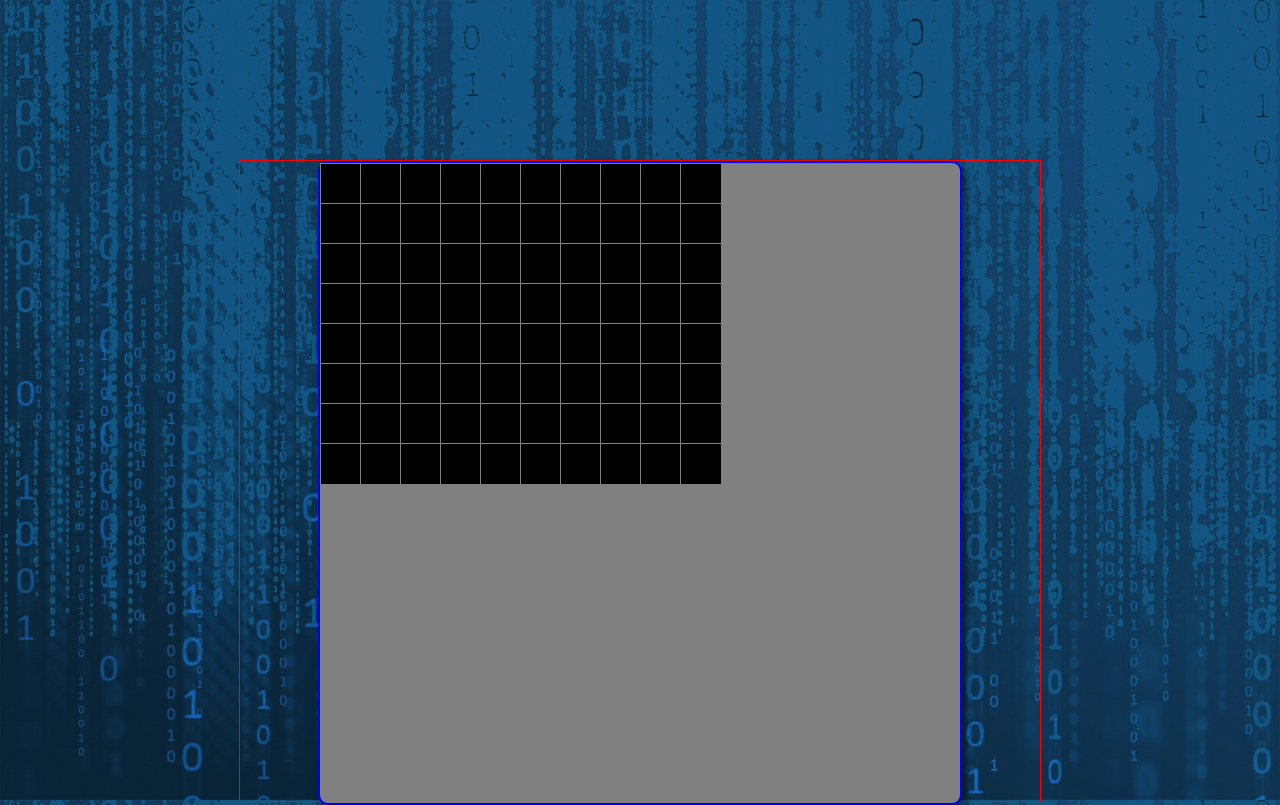
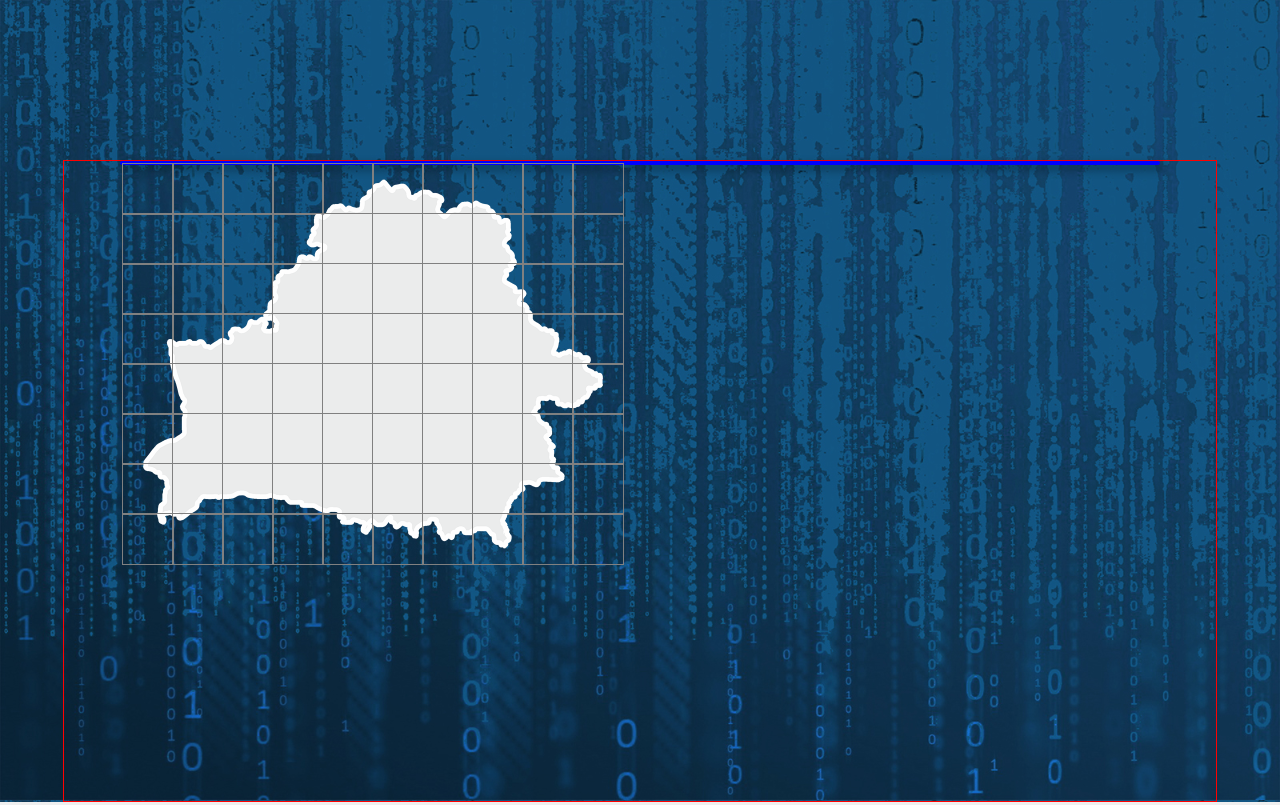
Before and after one commit to ya6/react-game, a React (Create React App) app: page / in a window 1280 px wide. Built offline with nearby package versions, Linux system fonts and the light colour scheme.

Commit message:
feat: add basic back on field

```diff
--- a/src/App.css
+++ b/src/App.css
@@ -2,7 +2,7 @@
   text-align: center;
   position: relative;
 
-  max-width: 50rem;
+  max-width: 90%;
   margin: 10rem auto 0;
   height: 80vh;
   border: 2px solid transparent;
--- a/src/App.js
+++ b/src/App.js
@@ -2,28 +2,33 @@ import "./App.css";
 import { Component } from "react";
 import Field from "./components/field";
 import _random from "./helpers/_random";
-import back_url from './assets/img/dig_bel_2.png';
-
 class App extends Component {
   constructor() {
     super();
     this.state = {
       fieldWidth: 10,
       fieldHeight: 8,
-      size: 40,
+      size: 50,
       spots: 10,
       field: [],
       currentBlock: {},
+      imageRatio: 1,
+      imageWidth: 1000,
+
     };
   }
 
   componentDidMount() {
 
-  console.log(back_url);
+ // console.log(back_url);
 
     //set arr
-    const { fieldWidth, fieldHeight, spots, size } = this.state;
+    const { fieldWidth, fieldHeight, spots, size, imageRatio, imageWidth } = this.state;
+
+    const _imageRatio = imageWidth / (fieldWidth * size);
     const _arr = [];
+
+
     for (var y = 0; y < fieldHeight; y++) {
       _arr[y] = [];
       for (var x = 0; x < fieldWidth; x++) {
@@ -88,7 +93,9 @@ class App extends Component {
       }
     }
 
-    this.setState({ field: _arr });
+
+
+    this.setState({ field: _arr, imageRatio: _imageRatio });
   }
 
   leftClickHandler = (block) => {
@@ -151,6 +158,7 @@ class App extends Component {
       <div className="App">
         <Field
           field={this.state.field}
+          imageRatio = {this.state.imageRatio}
           leftClickHandler={this.leftClickHandler}
           rightClickHandler={this.rightClickHandler}
         />
--- a/src/components/field-block/field-block.component.jsx
+++ b/src/components/field-block/field-block.component.jsx
@@ -1,5 +1,6 @@
 import React, { Component } from "react";
 import "./field-block.style.css";
+import back_url from "../../assets/img/dig_bel_2+.png";
 
 class FieldBlock extends Component {
   // constructor(props) {
@@ -13,41 +14,65 @@ class FieldBlock extends Component {
   context = null;
 
   componentDidMount() {
-    //console.log( ['canvasRef']);
-    this.canvas = this["canvasRef"].current;
-    //console.log(this.canvas);
-    this.context = this.canvas.getContext("2d");
-    //   console.log(this.canvas);
-    // console.log(this.context);
+    //  console.log(this.props.block);
 
-    this.context.rect(0, 0, 300, 150);
-    this.context.fill();
-    //  console.log( this.context);
-    //  const img = this.refs.image
-  }
-  // componentDidUpdate() {
-  //   this.updateCanvas( this.props.block);
-  // }
+    const { block, imageRatio } = this.props;
 
-  updateCanvas() {
-    console.log(this.canvas.getContext("2d"));
-    const context = this.canvas.getContext("2d");
-    context.fillStyle = "#fff5f5";
-    context.rect(10, 10, 50, 50);
-    context.fill();
-    //   this.context.font = 10 + 'px Arial Black';
-    //   this.context.textAlign = "center";
-    //   this.context.textBaseline = 'middle';
-    //   this.context.fillStyle = "#fff5f5";
-    //   this.context.shadowBlur = 10;
-    //   this.context.shadowColor = "black";
-    //  this.context.fillText(block.val, block.width / 2, block.height / 2);
+    console.log(imageRatio);
+
+    const image = new Image();
+    image.src = back_url;
+
+    image.addEventListener("load", () => {
+      this.canvas = this["canvasRef"].current;
+      this.context = this.canvas.getContext("2d");
+      this.canvas.width = '100';
+    this.canvas.height = '100';
+
+      console.log("load");
+
+      // void ctx.drawImage(image, dx, dy);
+      // void ctx.drawImage(image, dx, dy, dWidth, dHeight);
+      //  void ctx.drawImage(image, sx, sy, sWidth, sHeight, dx, dy, dWidth, dHeight);
+
+      this.context.drawImage(
+        image,
+        block.left * imageRatio,
+        block.top * imageRatio,
+        block.size * imageRatio,
+        block.size * imageRatio,
+        0,
+        0,
+        this.canvas.width,
+        this.canvas.width,
+      );
+    });
+
+
+
+    // this.context.rect(0, 0, 300, 150);
+    // this.context.fill();
   }
 
+  updateCanvas = (block) => {
+    console.log(block);
+    //console.log(this.canvas.getContext("2d"));
+    const context = this.canvas.getContext("2d");
+    //  context.fillStyle = "#fff5f5";
+    // context.rect(10, 10, 50, 50);
+    // context.fill();
+    context.font = block.size/2 + "px Arial";
+    context.textAlign = "center";
+    context.textBaseline = "middle";
+    context.fillStyle = "black";
+    //  context.fillText(block.val, block.width / 2, block.height / 2);
+
+    context.fillText(String(block.val), 50, 50);
+  };
+
   render() {
-    const { block, leftClickHandler, rightClickHandler } = this.props;
+    const { block, leftClickHandler, rightClickHandler, imageRatio } = this.props;
 
-    //const blockState = block.status === "opened" ? block.val : null;
 
     if (block.status === "opened") {
       this.updateCanvas(block);
--- a/src/components/field-block/field-block.style.css
+++ b/src/components/field-block/field-block.style.css
@@ -2,6 +2,6 @@
     /* width: 3rem;
     height: 3rem; */
    position: absolute;
-    background: rgb(206, 225, 177);
+    /* background: rgb(206, 225, 177); */
     border: 1px solid grey;
 }
--- a/src/components/field/field.component.jsx
+++ b/src/components/field/field.component.jsx
@@ -1,7 +1,7 @@
 import "./field.style.css";
 import FieldBlock from '../field-block'
 
-const Field = ( { field, rightClickHandler, leftClickHandler }) => {
+const Field = ( { field, rightClickHandler, leftClickHandler, imageRatio }) => {
 
     const blocks = [];
 
@@ -10,9 +10,11 @@ const Field = ( { field, rightClickHandler, leftClickHandler }) => {
 
         for (let x = 0; x < field[0].length; x++) {
 
-            blocks.push(<FieldBlock key = {`${y}-${x}`}  block = {field[y][x]}
-            rightClickHandler = {rightClickHandler}
-            leftClickHandler = {leftClickHandler } />);
+            blocks.push(<FieldBlock key = {`${y}-${x}`}
+            block = { field[y][x] }
+             imageRatio = { imageRatio }
+            rightClickHandler = { rightClickHandler }
+            leftClickHandler = { leftClickHandler } />);
         }
 
     }
--- a/src/components/field/field.style.css
+++ b/src/components/field/field.style.css
@@ -1,7 +1,7 @@
 .field {
 
-    width: 40rem;
-    height: 40rem;
+    max-width: 90%;
+    /* height: 40rem; */
 position: relative;
 
 
```
Also changed, not shown: src/assets/img/dig_bel_2+.png (added).
